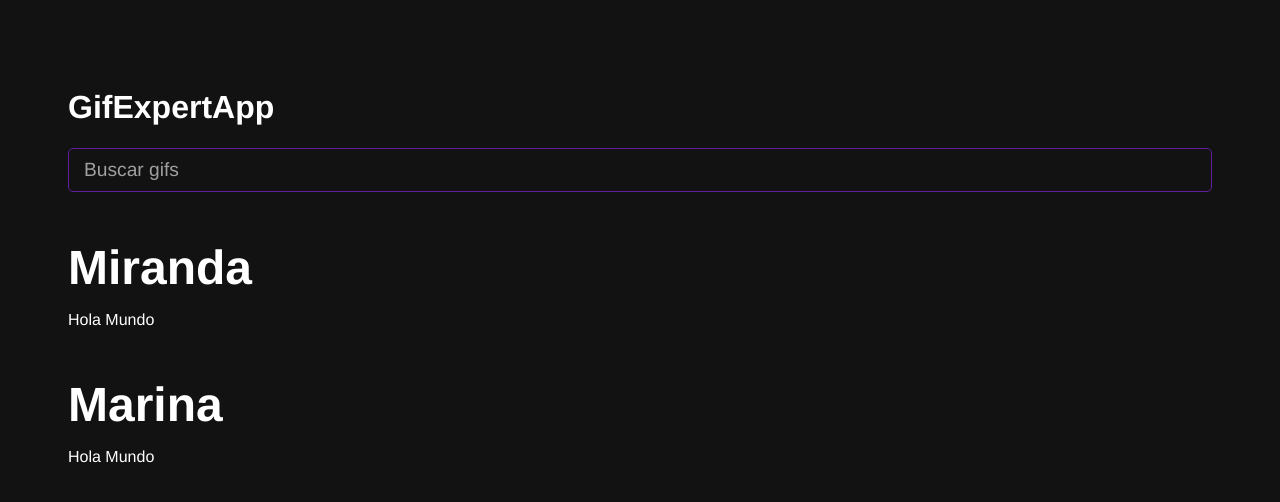
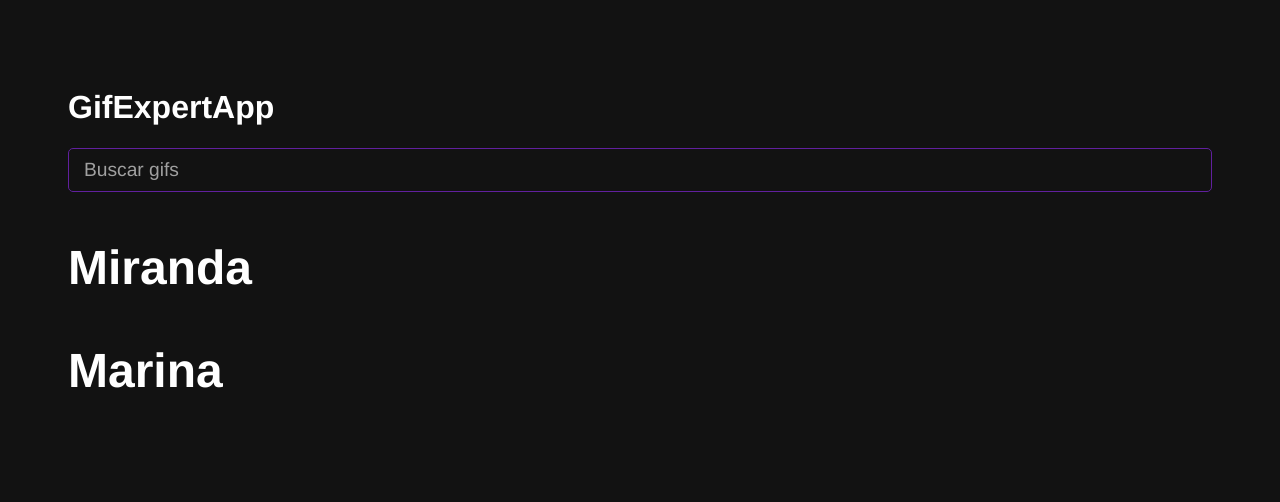
Before and after one commit to abrilBjarano/React-GifExpertApp, a React (Vite) app: page / in a window 1280 px wide. Shown: the top 502 px of the page. Built offline with nearby package versions, Linux system fonts and the light colour scheme.

Commit message:
Updated GifGrid.jsx

```diff
--- a/src/components/GifGrid.jsx
+++ b/src/components/GifGrid.jsx
@@ -5,7 +5,6 @@ export const GifGrid = ({ categoryGifExpertAppProp }) => {
    return (
       <>
          <h3>{ categoryGifExpertAppProp }</h3>
-         <p>Hola Mundo</p>
       </>
    )
 }
```
